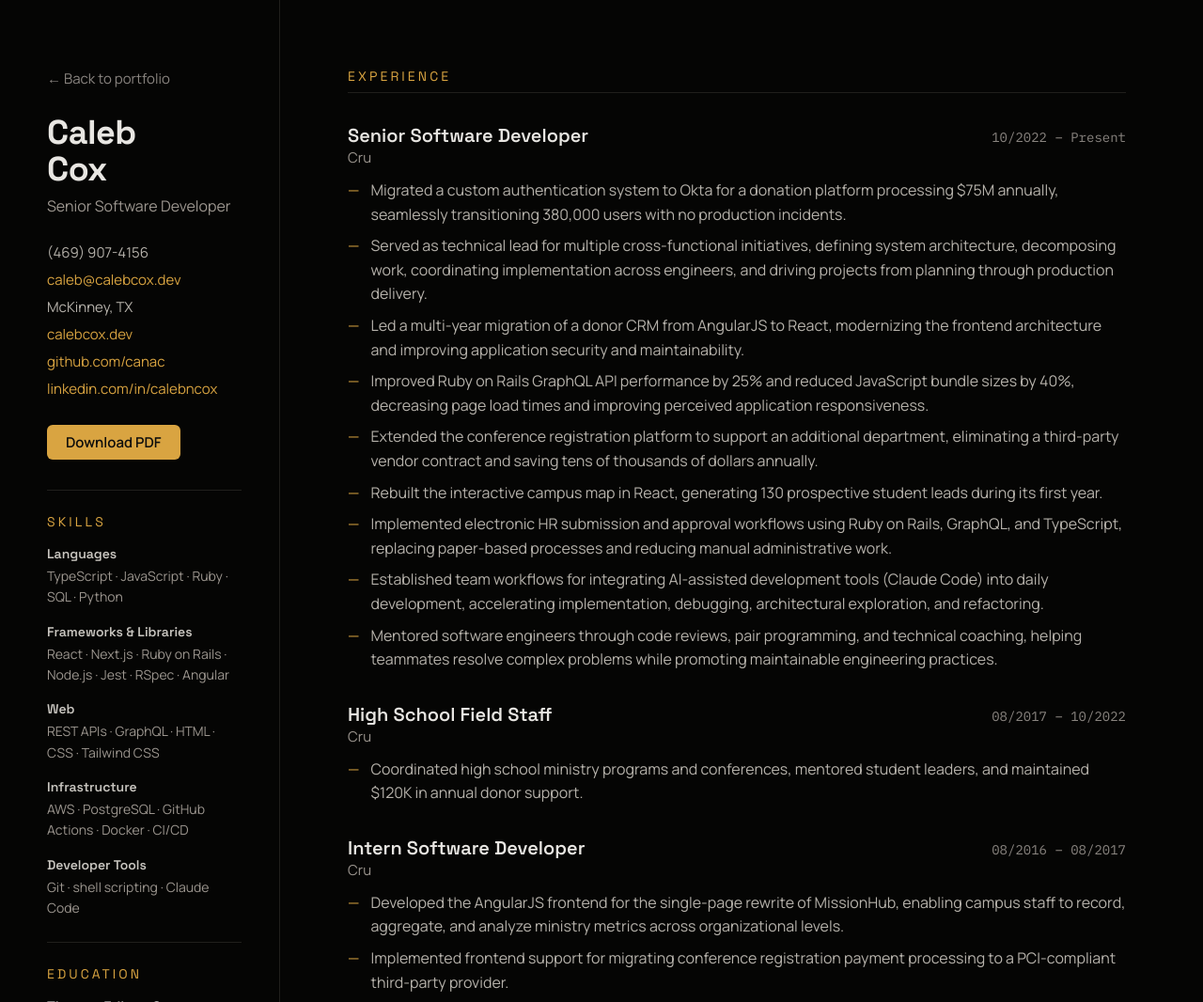
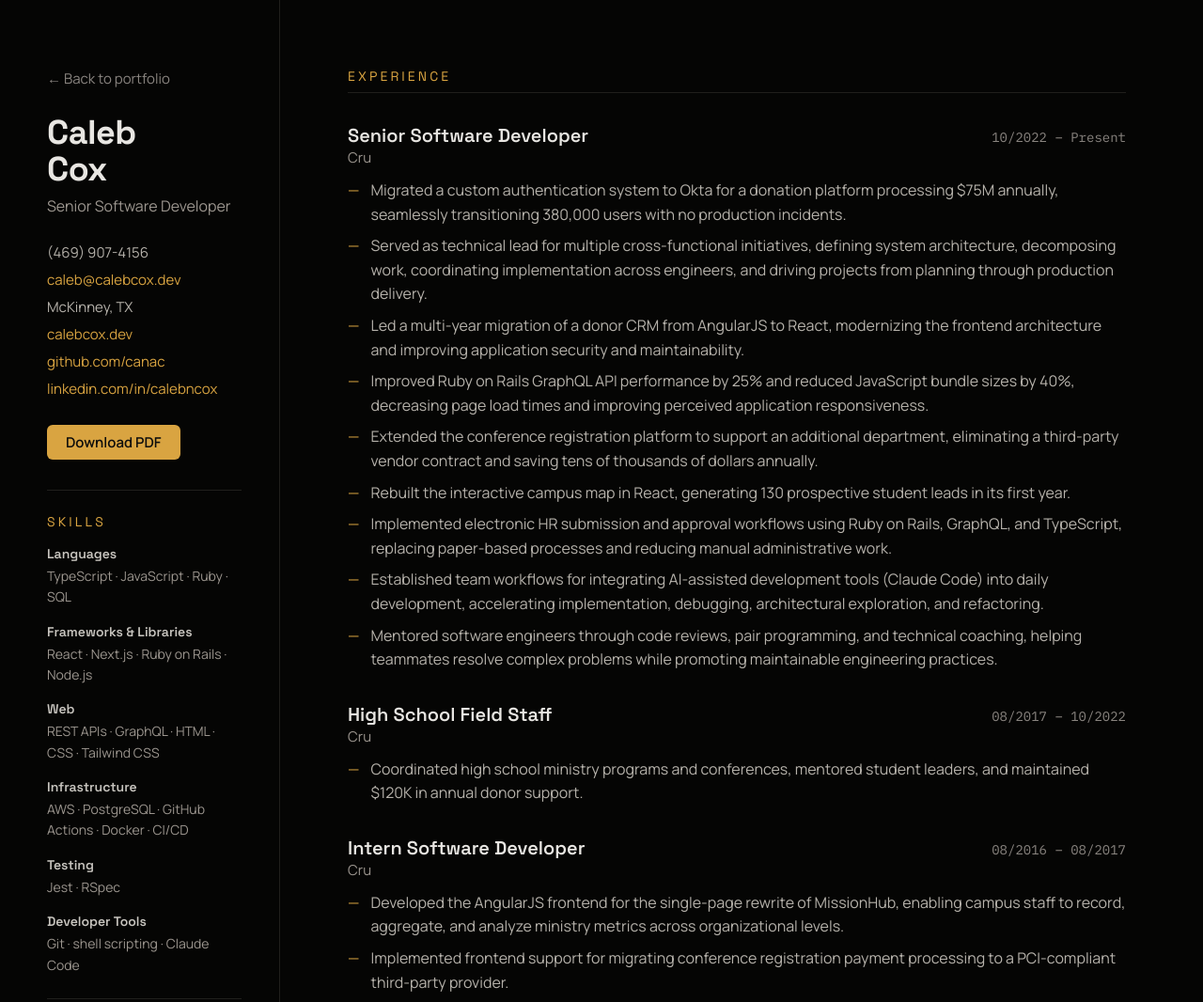
Before and after one commit to canac/portfolio, an Astro site: page /resume in a window 1280 px wide. Shown: the top 1066 px of the page at 94% size. Built offline with nearby package versions, Linux system fonts and the light colour scheme; Astro itself is replaced by a stand-in of ours.

Commit message:
Rearrange skills

```diff
--- a/src/components/Resume.astro
+++ b/src/components/Resume.astro
@@ -41,19 +41,11 @@
       <div class="skills">
         <SkillGroup
           category="Languages"
-          items={["TypeScript", "JavaScript", "Ruby", "SQL", "Python"]}
+          items={["TypeScript", "JavaScript", "Ruby", "SQL"]}
         />
         <SkillGroup
           category="Frameworks & Libraries"
-          items={[
-            "React",
-            "Next.js",
-            "Ruby on Rails",
-            "Node.js",
-            "Jest",
-            "RSpec",
-            "Angular",
-          ]}
+          items={["React", "Next.js", "Ruby on Rails", "Node.js"]}
         />
         <SkillGroup
           category="Web"
@@ -63,6 +55,7 @@
           category="Infrastructure"
           items={["AWS", "PostgreSQL", "GitHub Actions", "Docker", "CI/CD"]}
         />
+        <SkillGroup category="Testing" items={["Jest", "RSpec"]} />
         <SkillGroup
           category="Developer Tools"
           items={["Git", "shell scripting", "Claude Code"]}
@@ -97,7 +90,7 @@
           "Led a multi-year migration of a donor CRM from AngularJS to React, modernizing the frontend architecture and improving application security and maintainability.",
           "Improved Ruby on Rails GraphQL API performance by 25% and reduced JavaScript bundle sizes by 40%, decreasing page load times and improving perceived application responsiveness.",
           "Extended the conference registration platform to support an additional department, eliminating a third-party vendor contract and saving tens of thousands of dollars annually.",
-          "Rebuilt the interactive campus map in React, generating 130 prospective student leads during its first year.",
+          "Rebuilt the interactive campus map in React, generating 130 prospective student leads in its first year.",
           "Implemented electronic HR submission and approval workflows using Ruby on Rails, GraphQL, and TypeScript, replacing paper-based processes and reducing manual administrative work.",
           "Established team workflows for integrating AI-assisted development tools (Claude Code) into daily development, accelerating implementation, debugging, architectural exploration, and refactoring.",
           "Mentored software engineers through code reviews, pair programming, and technical coaching, helping teammates resolve complex problems while promoting maintainable engineering practices.",
```
